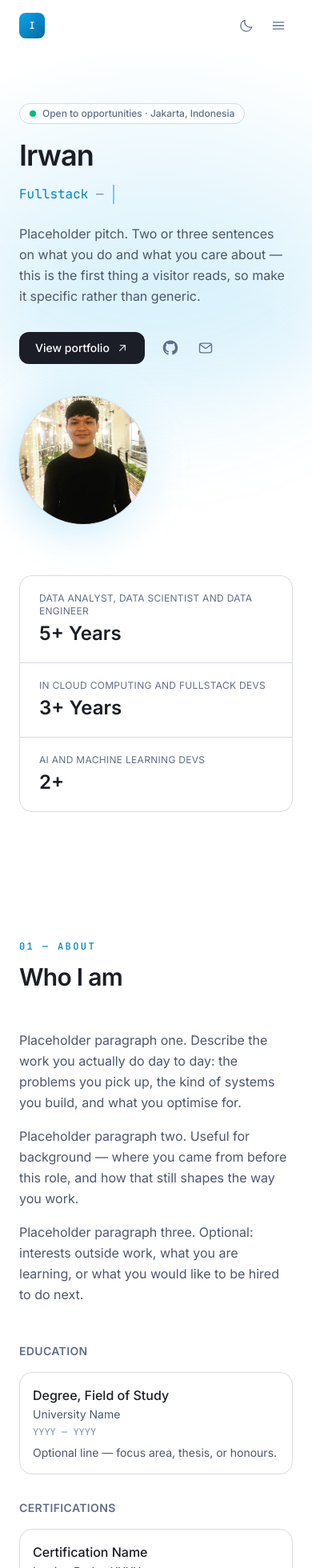
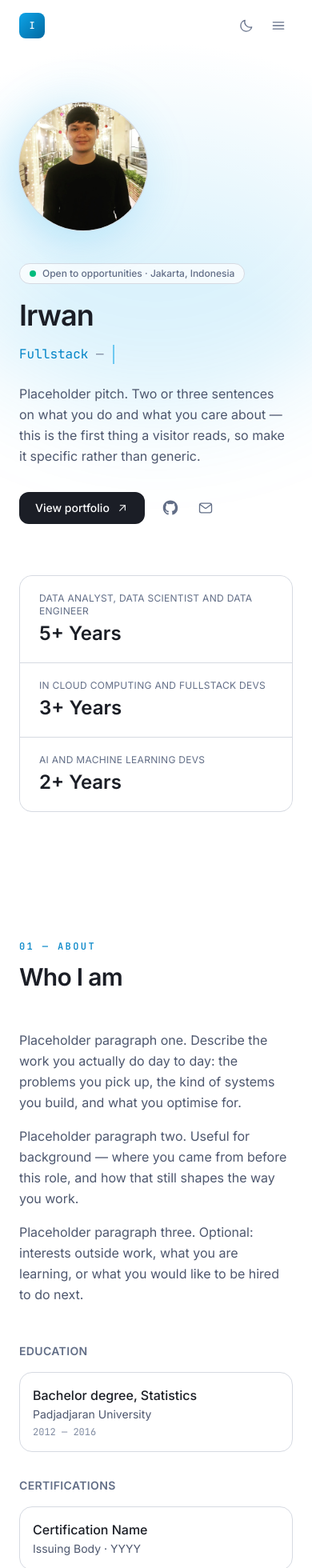
Before and after one commit to irwannafly13/irwannafly13.github.io, a React (Vite) app: page / in a window 390 px wide. Shown: the top 1960 px of the page at 80% size. Built offline with nearby package versions, Linux system fonts and the light colour scheme.

Commit message:
Move the hero photo to the left of the text
Reordered in the DOM rather than with flex order, so the reading order
matches the visual order: photo above the name on mobile, left of it on
desktop.

```diff
--- a/src/components/Hero.tsx
+++ b/src/components/Hero.tsx
@@ -68,6 +68,28 @@ export function Hero() {
 
       <div className="section-shell">
         <div className="flex flex-col items-start gap-10 sm:flex-row sm:items-center sm:gap-14">
+          <div className="reveal is-visible shrink-0">
+            <div className="relative">
+              <div
+                aria-hidden
+                className="absolute -inset-3 rounded-full bg-linear-to-tr from-accent-500/30 to-transparent blur-xl"
+              />
+              {profile.avatarUrl ? (
+                <img
+                  src={asset(profile.avatarUrl)}
+                  alt={profile.name}
+                  width={224}
+                  height={224}
+                  className="relative size-40 rounded-full object-cover ring-1 ring-ink-200 sm:size-56 dark:ring-white/15"
+                />
+              ) : (
+                <div className="relative grid size-40 place-items-center rounded-full bg-linear-to-br from-accent-500 to-accent-700 font-mono text-5xl font-semibold text-white ring-1 ring-white/20 sm:size-56 sm:text-6xl">
+                  {initials}
+                </div>
+              )}
+            </div>
+          </div>
+
           <div className="reveal is-visible min-w-0 flex-1">
             <p className="mb-5 inline-flex items-center gap-2 rounded-full border border-ink-200 bg-white/70 px-3 py-1 text-xs font-medium text-ink-500 dark:border-white/10 dark:bg-white/5 dark:text-ink-300">
               <span className="relative flex size-2">
@@ -129,28 +151,6 @@ export function Hero() {
               </div>
             </div>
           </div>
-
-          <div className="reveal is-visible shrink-0">
-            <div className="relative">
-              <div
-                aria-hidden
-                className="absolute -inset-3 rounded-full bg-linear-to-tr from-accent-500/30 to-transparent blur-xl"
-              />
-              {profile.avatarUrl ? (
-                <img
-                  src={asset(profile.avatarUrl)}
-                  alt={profile.name}
-                  width={224}
-                  height={224}
-                  className="relative size-40 rounded-full object-cover ring-1 ring-ink-200 sm:size-56 dark:ring-white/15"
-                />
-              ) : (
-                <div className="relative grid size-40 place-items-center rounded-full bg-linear-to-br from-accent-500 to-accent-700 font-mono text-5xl font-semibold text-white ring-1 ring-white/20 sm:size-56 sm:text-6xl">
-                  {initials}
-                </div>
-              )}
-            </div>
-          </div>
         </div>
 
         {profile.stats.length > 0 && (
--- a/src/data/profile.ts
+++ b/src/data/profile.ts
@@ -87,7 +87,7 @@ export const profile = {
   stats: [
     { value: '5+ Years', label: 'Data Analyst, Data Scientist and Data Engineer' },
     { value: '3+ Years', label: 'in Cloud Computing and Fullstack devs' },
-    { value: '2+', label: 'AI and Machine Learning Devs' },
+    { value: '2+ Years', label: 'AI and Machine Learning Devs' },
   ],
   /**
    * Drop your CV at public/resume.pdf and change this to '/resume.pdf' to show
@@ -184,10 +184,9 @@ export const experience: Job[] = [
 
 export const education: Education[] = [
   {
-    school: 'University Name',
-    credential: 'Degree, Field of Study',
-    period: 'YYYY — YYYY',
-    detail: 'Optional line — focus area, thesis, or honours.',
+    school: 'Padjadjaran University',
+    credential: 'Bachelor degree, Statistics',
+    period: '2012 — 2016',
   },
 ]
 
```
